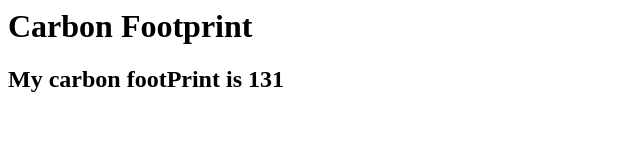
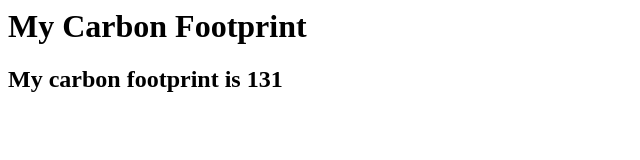
Before and after one commit to CIT93/panhiat-pub, a plain HTML site: page w2/index.html in a window 1280 px wide. Shown: the whole page, without its empty margins (0-640 px from the left). Drawn offline with Linux system fonts and the light colour scheme.

Commit message:
week 3 attendance

```diff
--- a/w2/index.html
+++ b/w2/index.html
@@ -6,7 +6,7 @@
     <script defer src="main.js"></script>
 </head>
 <body>
-  <h1>Carbon Footprint </h1>
+  <h1>My Carbon Footprint </h1>
   <h2></h2>
 </body>
 </html>
--- a/w2/main.js
+++ b/w2/main.js
@@ -20,4 +20,6 @@ const vehicleUsage = 30
 // 9. Add up your points.
 const totalCarbon = houseMembers + houseSize + meatEater + washingMachine + newPurchase + garbageFill + recyclePlastic + vehicleUsage;
 // 10. Write JS to update the rendered html (index.html) with total footprint
-document.querySelector("h2").innerText = 'My carbon footPrint is ' + totalCarbon;
+//document.querySelector("h2").innerText = 'My carbon footPrint is ' + totalCarbon;
+const myHeading = document.querySelector('h2');
+myHeading.textContent = "My carbon footprint is " + totalCarbon
```
Also changed, not shown: w1/main.js (+17 -1 lines).
